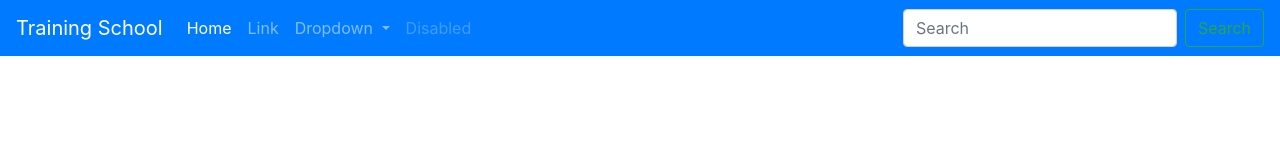
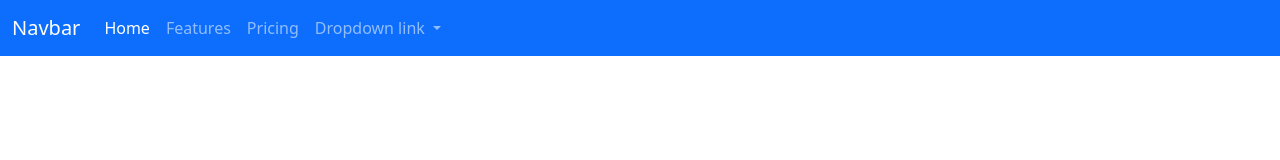
Before and after one commit to sreelakshmys/training-school-website, a plain HTML site: page index.html in a window 1280 px wide. Drawn offline with nearby package versions, Linux system fonts and the light colour scheme.

Commit message:
add switched to bootstrap 5, add JS

```diff
--- a/index.html
+++ b/index.html
@@ -6,46 +6,44 @@
     <meta http-equiv="X-UA-Compatible" content="IE=edge">
     <meta name="viewport" content="width=device-width, initial-scale=1.0">
     <title>Training School Website</title>
-    <link rel="stylesheet" href="https://maxcdn.bootstrapcdn.com/bootstrap/4.0.0/css/bootstrap.min.css" integrity="sha384-Gn5384xqQ1aoWXA+058RXPxPg6fy4IWvTNh0E263XmFcJlSAwiGgFAW/dAiS6JXm" crossorigin="anonymous">
+    <link rel="stylesheet" href="https://cdn.jsdelivr.net/npm/bootstrap@5.1.3/dist/css/bootstrap.min.css" integrity="sha384-1BmE4kWBq78iYhFldvKuhfTAU6auU8tT94WrHftjDbrCEXSU1oBoqyl2QvZ6jIW3" crossorigin="anonymous">
     <link rel="stylesheet" href="./src/index.css">
+    <script src="https://cdn.jsdelivr.net/npm/bootstrap@5.1.3/dist/js/bootstrap.min.js" integrity="sha384-QJHtvGhmr9XOIpI6YVutG+2QOK9T+ZnN4kzFN1RtK3zEFEIsxhlmWl5/YESvpZ13" crossorigin="anonymous"></script>
+
 </head>
 
 <body>
     <!-- Header  -->
     <header>
         <nav class="navbar navbar-expand-lg navbar-dark bg-primary">
-            <a class="navbar-brand" href="#">Training School</a>
-            <button class="navbar-toggler" type="button" data-toggle="collapse" data-target="#navbarSupportedContent" aria-controls="navbarSupportedContent" aria-expanded="false" aria-label="Toggle navigation">
+            <div class="container-fluid">
+              <a class="navbar-brand" href="#">Navbar</a>
+              <button class="navbar-toggler" type="button" data-bs-toggle="collapse" data-bs-target="#navbarNavDropdown" aria-controls="navbarNavDropdown" aria-expanded="false" aria-label="Toggle navigation">
                 <span class="navbar-toggler-icon"></span>
               </button>
-
-            <div class="collapse navbar-collapse" id="navbarSupportedContent">
-              <ul class="navbar-nav mr-auto">
-                <li class="nav-item active">
-                  <a class="nav-link" href="#">Home <span class="sr-only">(current)</span></a>
+              <div class="collapse navbar-collapse" id="navbarNavDropdown">
+                <ul class="navbar-nav">
+                  <li class="nav-item">
+                    <a class="nav-link active" aria-current="page" href="#">Home</a>
                   </li>
                   <li class="nav-item">
-                  <a class="nav-link" href="#">Link</a>
+                    <a class="nav-link" href="#">Features</a>
+                  </li>
+                  <li class="nav-item">
+                    <a class="nav-link" href="#">Pricing</a>
                   </li>
                   <li class="nav-item dropdown">
-                  <a class="nav-link dropdown-toggle" href="#" id="navbarDropdown" role="button" data-toggle="dropdown" aria-haspopup="true" aria-expanded="false">
-                    Dropdown
+                    <a class="nav-link dropdown-toggle" href="#" id="navbarDropdownMenuLink" role="button" data-bs-toggle="dropdown" aria-expanded="false">
+                      Dropdown link
                     </a>
-                  <div class="dropdown-menu" aria-labelledby="navbarDropdown">
-                    <a class="dropdown-item" href="#">Action</a>
-                    <a class="dropdown-item" href="#">Another action</a>
-                    <div class="dropdown-divider"></div>
-                    <a class="dropdown-item" href="#">Something else here</a>
-                  </div>
-                </li>
-                <li class="nav-item">
-                  <a class="nav-link disabled" href="#">Disabled</a>
+                    <ul class="dropdown-menu" aria-labelledby="navbarDropdownMenuLink">
+                      <li><a class="dropdown-item" href="#">Action</a></li>
+                      <li><a class="dropdown-item" href="#">Another action</a></li>
+                      <li><a class="dropdown-item" href="#">Something else here</a></li>
+                    </ul>
                   </li>
                 </ul>
-              <form class="form-inline my-2 my-lg-0">
-                <input class="form-control mr-sm-2" type="search" placeholder="Search" aria-label="Search">
-                <button class="btn btn-outline-success my-2 my-sm-0" type="submit">Search</button>
-              </form>
+              </div>
             </div>
           </nav>
     </header>
@@ -59,6 +57,7 @@
     <footer>
 
     </footer>
+
 </body>
 
 </html>
```
Lines whose indentation alone changed are shown as unchanged.
